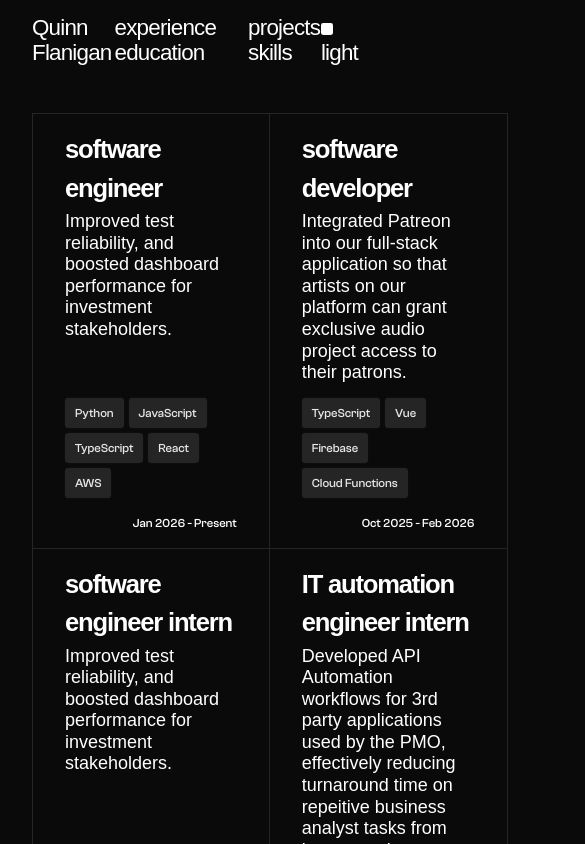
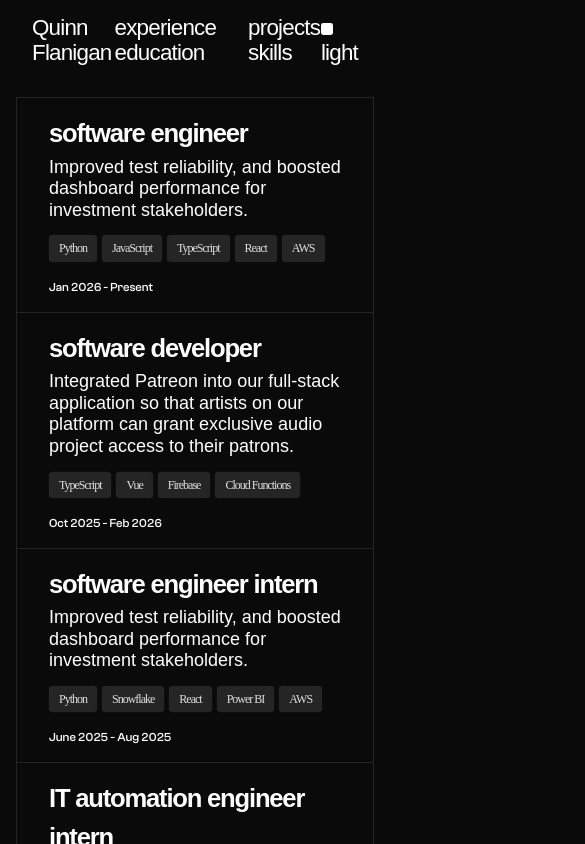
Before and after one commit to qinflan/portfolio, a React (Vite) app in the folder portfolio/client/: page /experience in a window 390 px wide. Shown: the top 844 px of the page, 585 px wide, since content can reach past the window. Built offline with nearby package versions, Linux system fonts and the light colour scheme; a web font is replaced by a local one.

Commit message:
feat: redesign experience widgets and add typo utlities

```diff
--- a/portfolio/client/src/components/sections/experience/Experience.css
+++ b/portfolio/client/src/components/sections/experience/Experience.css
@@ -1,27 +1,22 @@
 .work-page-container {
     display: flex;
     flex-direction: column;
-    min-width: 100vh;
+    width: 100%;
     height: 100%;
     gap: 1em 2em;
     padding: 2em 2em;
     flex: 1;
-}
-
-.work-content-grid {
-    margin-top: auto;
-    display: grid;
-    grid-template-columns: repeat(8, 1fr);
-    width: 100%;
-    gap: 1em 2em;
+    justify-content: center;
+    align-items: center;
 }
 
 .work-widgets-container {
-    grid-column: 1 / 6;
     display: grid;
     grid-template-columns: repeat(2, 1fr);
     position: relative;
     border: 1px solid var(--widget-stroke);
+    max-width: 1280px;
+    width: 100%;
 }
 
 .work-widget-container {
@@ -43,3 +38,29 @@
 .work-widget-container:nth-last-child(2):nth-child(odd) {
     border-bottom: none;
 }
+
+@media (max-width: 1200px) {
+    .work-page-container {
+        padding: 1em;
+        max-width: 100%;
+        justify-content: flex-start;
+    }
+
+    .work-widgets-container {
+        grid-column: 1 / -1;
+        grid-template-columns: 1fr;
+        margin: 0;
+        padding: 0;
+        max-width: 100%;
+    }
+
+    /* Reset borders for single column - remove right border entirely */
+    .work-widget-container {
+        border-right: none;
+    }
+
+    /* Only last child should have no bottom border */
+    .work-widget-container:nth-last-child(2):nth-child(odd) {
+        border-bottom: 1px solid var(--widget-stroke);
+    }
+}
--- a/portfolio/client/src/components/sections/experience/Experience.tsx
+++ b/portfolio/client/src/components/sections/experience/Experience.tsx
@@ -6,11 +6,6 @@ import "./Experience.css"
 const Experience: React.FC = () => {
   return (
     <div className="work-page-container">
-      <div className="work-content-grid">
-        {/* <div className="section-title">
-          <h1>experience</h1>
-        </div> */}
-
         <div className="work-widgets-container">
           {workData.map((workItem, index) =>
             <WorkWidget
@@ -21,7 +16,6 @@ const Experience: React.FC = () => {
               description={workItem.description}
               skills={workItem.skills} />
           )}
-        </div>
       </div>
     </div>
   )
--- a/portfolio/client/src/components/sections/experience/WorkData.ts
+++ b/portfolio/client/src/components/sections/experience/WorkData.ts
@@ -1,7 +1,7 @@
 export const workData = [
       {
       title: "software engineer",
-      company: "Liberty Mutual Insurance",
+      company: "Liberty Mutual",
       dates: "Jan 2026 - Present",
       description: "Improved test reliability, and boosted dashboard performance for investment stakeholders.",
       skills: ["Python", "JavaScript", "TypeScript", "React", "AWS"]
@@ -15,14 +15,14 @@ export const workData = [
     },
     {
       title: "software engineer intern",
-      company: "Liberty Mutual Investments",
+      company: "Liberty Mutual",
       dates: "June 2025 - Aug 2025",
       description: "Improved test reliability, and boosted dashboard performance for investment stakeholders.",
       skills: ["Python", "Snowflake", "React", "Power BI", "AWS"]
     },
     {
       title: "IT automation engineer intern",
-      company: "Veolia North America",
+      company: "Veolia",
       dates: "Jun 2024 - Jun 2025",
       description: "Developed API Automation workflows for 3rd party applications used by the PMO, effectively reducing turnaround time on repeitive business analyst tasks from hours to minutes through scheduled and event based automation.",
       skills: ["Python", "Javascript", "Jira", "GitLab", "Smartsheet"]
--- a/portfolio/client/src/components/sections/projects/Projects.tsx
+++ b/portfolio/client/src/components/sections/projects/Projects.tsx
@@ -6,9 +6,6 @@ import "./Projects.css"
 const Projects: React.FC = () => {
   return (
     <div className="projects-page-container">
-      {/* <div className="section-title">
-        <h1>projects</h1>
-      </div> */}
 
       <div className="project-widgets-container">
         {projectData.map((projectItem, index) =>
--- a/portfolio/client/src/components/ui/ProjectWidget.tsx
+++ b/portfolio/client/src/components/ui/ProjectWidget.tsx
@@ -1,7 +1,5 @@
 import React from 'react'
 import "./ProjectWidget.css"
-import { MdViewInAr } from "react-icons/md";
-
 
 interface ProjectWidgetProps {
 title: string;
@@ -28,7 +26,7 @@ const ProjectWidget: React.FC<ProjectWidgetProps> = ({title, dates, description,
         </div>
         <div className="widget-skill-tiles">
           {skills?.map((skill, index) => (
-            <div key={index} className="caption-md">
+            <div key={index} className="mono-caption-md widget-skill-tile">
               {skill}
             </div>
           ))}
--- a/portfolio/client/src/components/ui/WorkWidget.css
+++ b/portfolio/client/src/components/ui/WorkWidget.css
@@ -33,7 +33,6 @@
     align-self: flex-start;
     text-align: right;
     margin-top: 0.12rem;
-    margin-left: auto;
 }
 
 .widget-description {
@@ -47,7 +46,7 @@
     display: flex;
     flex-direction: column;
     text-align: left;
-    max-width:600px;
+    width: 100%;
 }
 
 .widget-skill-tiles {
--- a/portfolio/client/src/components/ui/WorkWidget.tsx
+++ b/portfolio/client/src/components/ui/WorkWidget.tsx
@@ -24,7 +24,7 @@ const WorkWidget: React.FC<WorkWidgetProps> = ({title, company, dates, descripti
       </div>
       <div className="widget-skill-tiles">
         {skills?.map((skill, index) => (
-          <div key={index} className="widget-skill-tile">
+          <div key={index} className="mono-caption-md widget-skill-tile">
             {skill}
           </div>
         ))}
--- a/portfolio/client/src/index.css
+++ b/portfolio/client/src/index.css
@@ -234,6 +234,17 @@ body {
   letter-spacing: 0px;
 }
 
+.mono-caption-md {
+  color: var(--secondary-text);
+  font-family: "degular-mono";
+  font-weight: 400;
+  font-style: normal;
+  font-size: large;
+  line-height: 1.2;
+  letter-spacing: -1px;
+  font-size: 1rem;
+}
+
 .b-caption-md {
   color: var(--foreground);
   font-family: "helvetica-neue-lt-pro", sans-serif;
```
Also changed, not shown: portfolio/client/src/components/sections/projects/Projects.css (line endings or trailing spaces).
